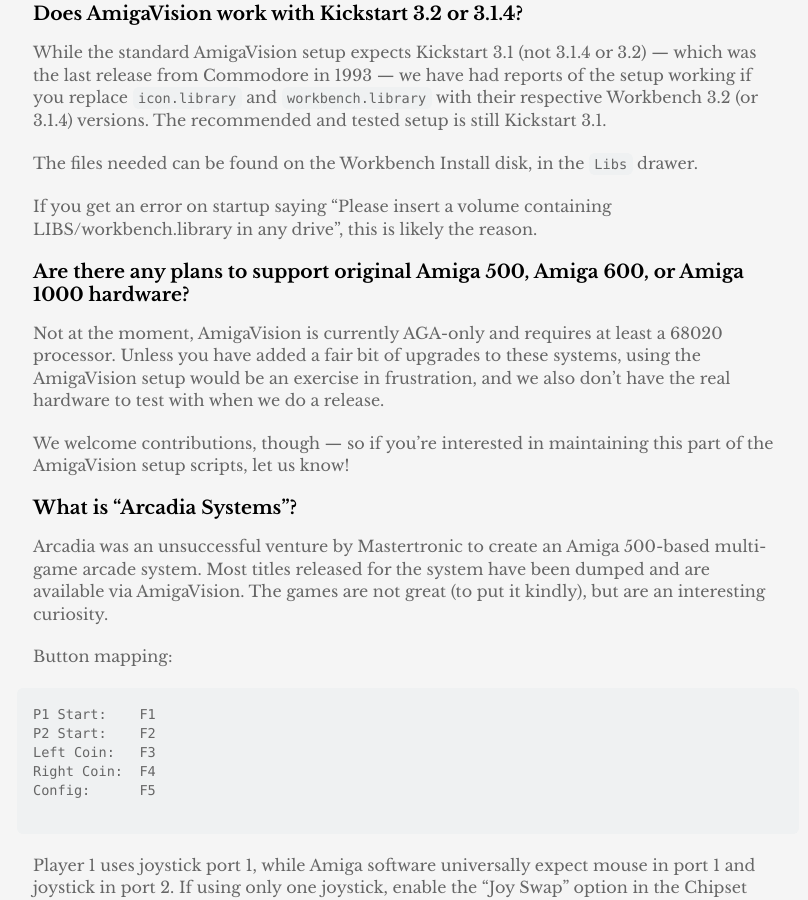
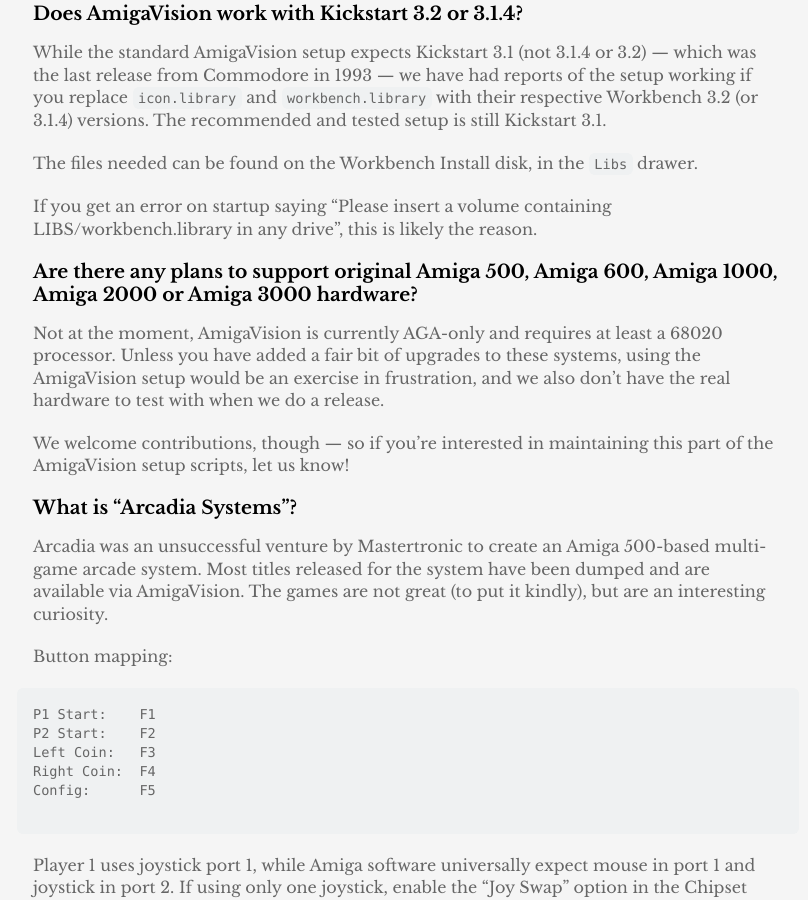
Before and after one commit to amigavision/amigavision.github.io, a Jekyll site: the page built from docs.md, in a window 1280 px wide and 900 px high, scrolled down 15156 px. Shown: the whole window, without its empty margins (232-1040 px from the left). Built offline with Jekyll 4.4.1, drawn with Linux system fonts in a browser that asks for light colours.

Commit message:
Add missing ECS models

```diff
--- a/docs.md
+++ b/docs.md
@@ -419,7 +419,7 @@
 
 If you get an error on startup saying "Please insert a volume containing LIBS/workbench.library in any drive", this is likely the reason.
 
-### Are there any plans to support original Amiga 500, Amiga 600, or Amiga 1000 hardware?
+### Are there any plans to support original Amiga 500, Amiga 600, Amiga 1000, Amiga 2000 or Amiga 3000 hardware?
 
 Not at the moment, AmigaVision is currently AGA-only and requires at least a 68020 processor. Unless you have added a fair bit of upgrades to these systems, using the AmigaVision setup would be an exercise in frustration, and we also don't have the real hardware to test with when we do a release.
 
```
